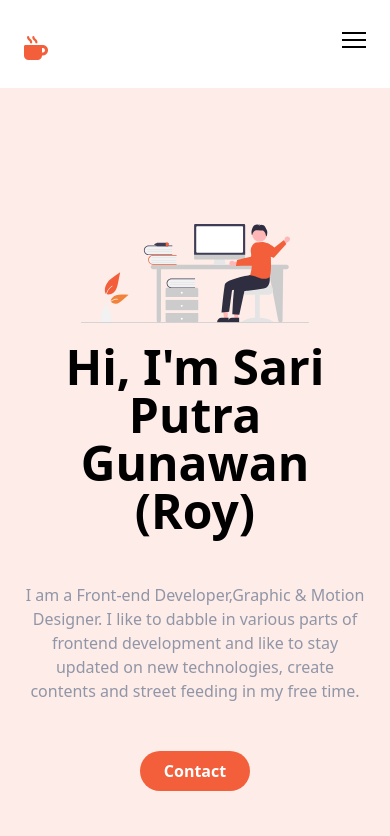
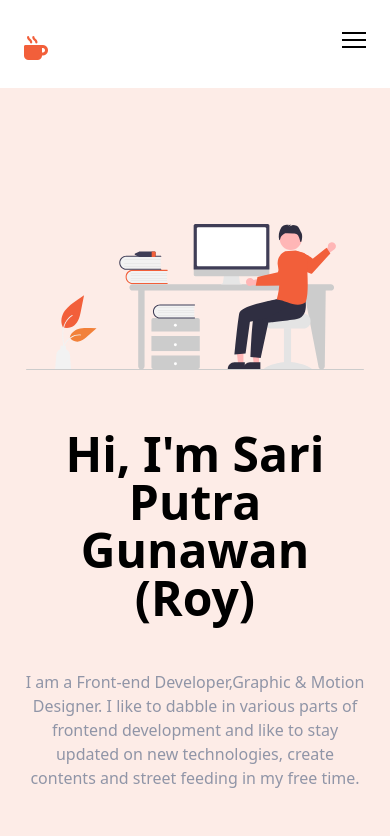
Before and after one commit to rzilla92/react-Tailwind-personal, a React (Vite) app: page / in a window 390 px wide. Shown: the top 836 px of the page. Built offline with nearby package versions, Linux system fonts and the light colour scheme.

Commit message:
update styling

```diff
--- a/src/components/Hero.jsx
+++ b/src/components/Hero.jsx
@@ -17,7 +17,7 @@ function Hero() {
               <Link to="contact" smooth={true} spy={true} className='baseline rounded-full px-6 py-2 cursor-pointer transition-all bg-brightRed hover:bg-darkBlue font-bold text-white'>Contact</Link>
             </div>
           </div>
-          <div className='w-2/3 pt-10 md:mt-0 md:w-1/2'>
+          <div className='w-[40vh] py-10 md:mt-0 md:pb-0 md:w-[60vw]'>
             <img src={hello} />
           </div>
         </div>
```
